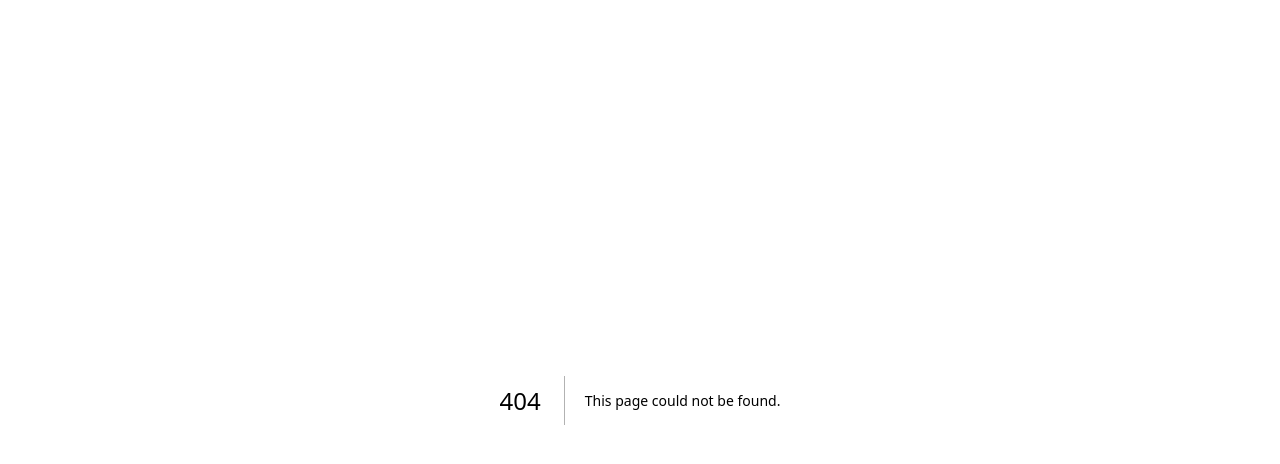
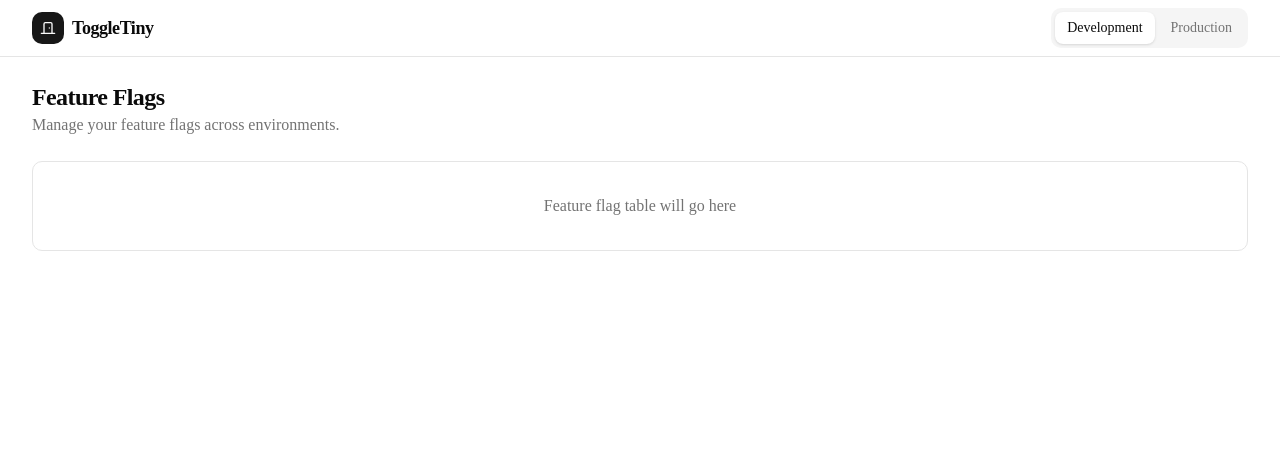
Before and after one commit to AirisDom/toggletiny, a Next.js app: page /admin in a window 1280 px wide. Before the commit this address had no page. Shown: the top 464 px of the page. Built offline with nearby package versions, Linux system fonts and the light colour scheme.

Commit message:
Create admin dashboard layout and navigation

```diff
--- /dev/null
+++ b/app/admin/admin-header.tsx
@@ -0,0 +1,87 @@
+"use client";
+
+import { useState } from "react";
+import Link from "next/link";
+import { useSearchParams } from "next/navigation";
+import { cn } from "@/lib/utils";
+import type { Environment } from "@/types";
+
+function EnvironmentTabs({
+  currentEnv,
+  onEnvChange,
+}: {
+  currentEnv: Environment;
+  onEnvChange: (env: Environment) => void;
+}) {
+  const environments: Environment[] = ["development", "production"];
+
+  return (
+    <div className="flex items-center gap-1 rounded-lg bg-muted p-1">
+      {environments.map((env) => (
+        <button
+          key={env}
+          onClick={() => onEnvChange(env)}
+          className={cn(
+            "rounded-md px-3 py-1.5 text-sm font-medium transition-colors",
+            currentEnv === env
+              ? "bg-background text-foreground shadow-sm"
+              : "text-muted-foreground hover:text-foreground"
+          )}
+        >
+          {env.charAt(0).toUpperCase() + env.slice(1)}
+        </button>
+      ))}
+    </div>
+  );
+}
+
+function Logo() {
+  return (
+    <Link href="/admin" className="flex items-center gap-2">
+      <div className="flex h-8 w-8 items-center justify-center rounded-lg bg-primary">
+        <svg
+          xmlns="http://www.w3.org/2000/svg"
+          viewBox="0 0 24 24"
+          fill="none"
+          stroke="currentColor"
+          strokeWidth="2"
+          strokeLinecap="round"
+          strokeLinejoin="round"
+          className="h-4 w-4 text-primary-foreground"
+        >
+          <path d="M18 20V6a2 2 0 0 0-2-2H8a2 2 0 0 0-2 2v14" />
+          <path d="M2 20h20" />
+          <path d="M14 12v.01" />
+        </svg>
+      </div>
+      <span className="text-lg font-semibold tracking-tight">ToggleTiny</span>
+    </Link>
+  );
+}
+
+export function AdminHeader() {
+  const searchParams = useSearchParams();
+  const envParam = searchParams.get("env");
+  const [environment, setEnvironment] = useState<Environment>(
+    envParam === "production" ? "production" : "development"
+  );
+
+  const handleEnvChange = (env: Environment) => {
+    setEnvironment(env);
+    const url = new URL(window.location.href);
+    url.searchParams.set("env", env);
+    window.history.pushState({}, "", url);
+  };
+
+  return (
+    <header className="sticky top-0 z-50 border-b bg-background/95 backdrop-blur supports-[backdrop-filter]:bg-background/60">
+      <div className="mx-auto flex h-14 max-w-screen-xl items-center justify-between px-4 sm:px-6 lg:px-8">
+        <Logo />
+        <EnvironmentTabs
+          currentEnv={environment}
+          onEnvChange={handleEnvChange}
+        />
+      </div>
+    </header>
+  );
+}
--- /dev/null
+++ b/app/admin/layout.tsx
@@ -0,0 +1,33 @@
+import { Suspense } from "react";
+import { AdminHeader } from "./admin-header";
+
+function HeaderSkeleton() {
+  return (
+    <header className="sticky top-0 z-50 border-b bg-background/95 backdrop-blur supports-[backdrop-filter]:bg-background/60">
+      <div className="mx-auto flex h-14 max-w-screen-xl items-center justify-between px-4 sm:px-6 lg:px-8">
+        <div className="flex items-center gap-2">
+          <div className="h-8 w-8 rounded-lg bg-muted animate-pulse" />
+          <div className="h-5 w-24 rounded bg-muted animate-pulse" />
+        </div>
+        <div className="h-9 w-56 rounded-lg bg-muted animate-pulse" />
+      </div>
+    </header>
+  );
+}
+
+export default function AdminLayout({
+  children,
+}: {
+  children: React.ReactNode;
+}) {
+  return (
+    <div className="flex min-h-screen flex-col">
+      <Suspense fallback={<HeaderSkeleton />}>
+        <AdminHeader />
+      </Suspense>
+      <main className="mx-auto flex w-full max-w-screen-xl flex-1 flex-col px-4 py-6 sm:px-6 lg:px-8">
+        {children}
+      </main>
+    </div>
+  );
+}
--- /dev/null
+++ b/app/admin/page.tsx
@@ -0,0 +1,15 @@
+export default function AdminPage() {
+  return (
+    <div className="space-y-6">
+      <div>
+        <h1 className="text-2xl font-bold tracking-tight">Feature Flags</h1>
+        <p className="text-muted-foreground">
+          Manage your feature flags across environments.
+        </p>
+      </div>
+      <div className="rounded-lg border bg-card p-8 text-center text-muted-foreground">
+        Feature flag table will go here
+      </div>
+    </div>
+  );
+}
```
